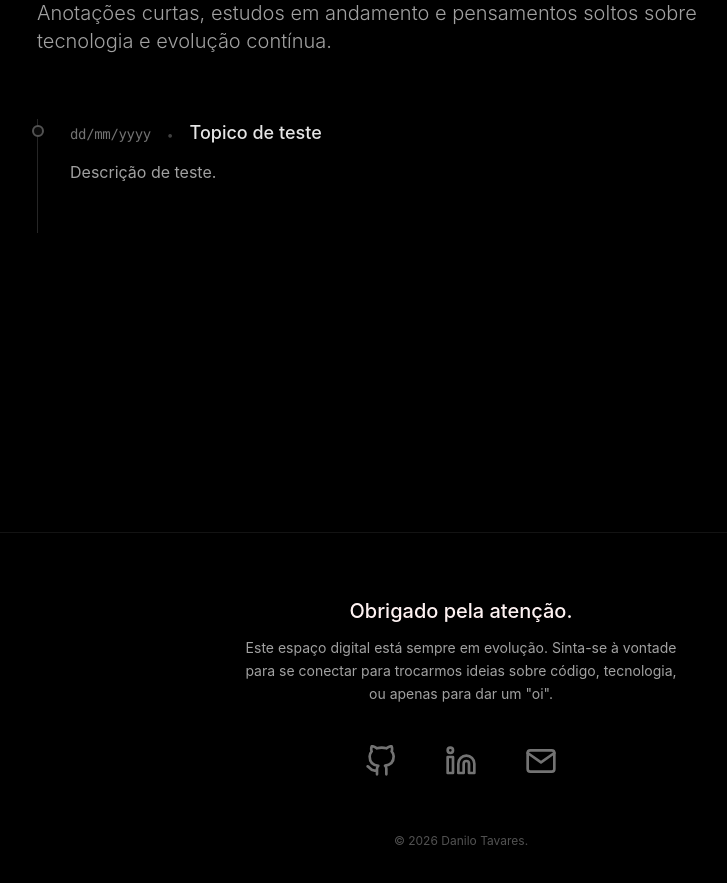
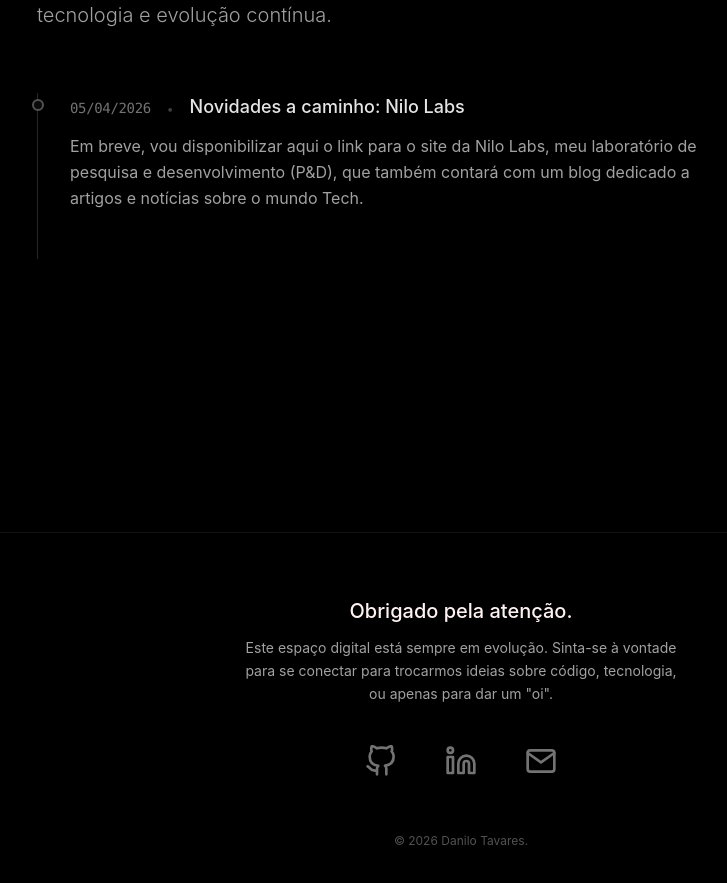
Before and after one commit to danilotavares-dev/danilotavares-dev.github.io, a React (Vite) app: page / in a window 1280 px wide. Shown: the part 2716-3599 px from the top of the page, without its empty margins (179-906 px from the left). Built offline with nearby package versions, Linux system fonts and the light colour scheme.

Commit message:
update: adiciona uma nova anotação

```diff
--- a/src/data/insightsData.ts
+++ b/src/data/insightsData.ts
@@ -8,8 +8,9 @@ export type InsightItem = {
 export const insightsData: InsightItem[] = [
   {
     id: 1,
-    data: 'dd/mm/yyyy',
-    topico: 'Topico de teste',
-    conteudo: 'Descrição de teste.',
+    data: '05/04/2026',
+    topico: 'Novidades a caminho: Nilo Labs',
+    conteudo:
+      'Em breve, vou disponibilizar aqui o link para o site da Nilo Labs, meu laboratório de pesquisa e desenvolvimento (P&D), que também contará com um blog dedicado a artigos e notícias sobre o mundo Tech.',
   },
 ]
```
